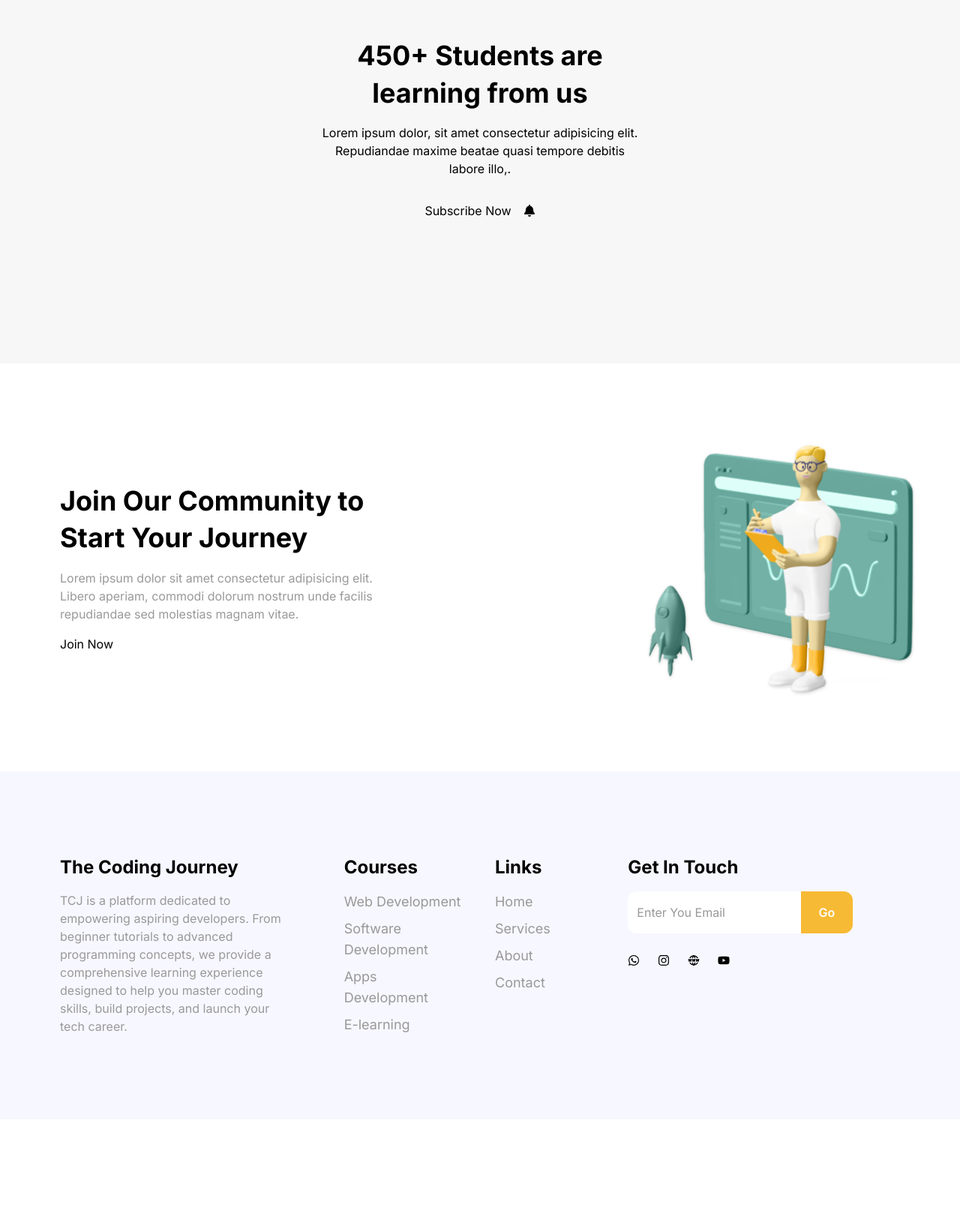
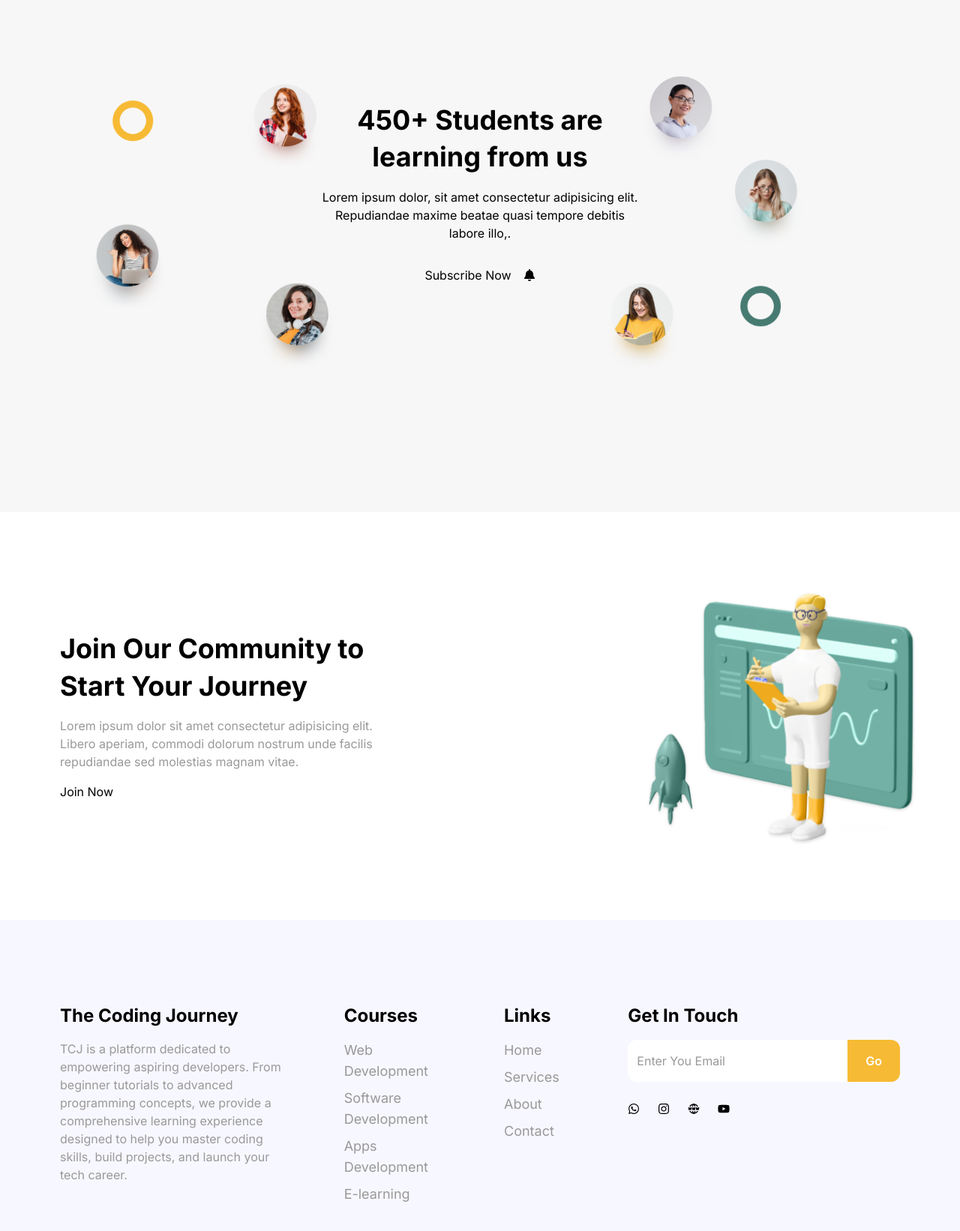
Before and after one commit to hmmasudsarder/resturant, a Next.js app: page / in a window 1280 px wide. Shown: the part 1407-3049 px from the top of the page at 75% size. Before the commit the page ends 2900 px from the top, so only its background shows below. Built offline with nearby package versions, Linux system fonts and the light colour scheme.

Commit message:
footer solve

```diff
--- a/src/components/footer/Footer.jsx
+++ b/src/components/footer/Footer.jsx
@@ -5,7 +5,7 @@ const Footer = () => {
   return (
     <footer className="py-28 bg-[#f7f7ff]">
       <div className="container">
-        <div className="grid grid-cols-1 md:grid-cols-2 lg:grid-cols-3 gap-14 md:gap-4">
+        <div className="grid grid-cols-1 md:grid-cols-2 lg:grid-cols-3 gap-28 md:gap-4">
           {/* Firse Section  */}
           <div className="space-y-4 max-w-[300px]">
             <h2 className="text-2xl font-bold">The Coding Journey</h2>
@@ -17,7 +17,7 @@ const Footer = () => {
             </p>
           </div>
           {/* Secoud Section  */}
-          <div className="grid grid-cols-2 gap-10">
+          <div className="grid grid-cols-2 gap-16">
             <div className="space-y-4">
               <h2 className="text-2xl font-bold">Courses</h2>
               <div className="text-dark2">
@@ -58,7 +58,7 @@ const Footer = () => {
             </div>
           </div>
           {/* third section  */}
-          <div className="space-y-4 max-w-[300px]">
+          <div className="space-y-4 max-w-[600px]">
             <h3 className="text-2xl font-bold">Get In Touch</h3>
             <div className="flex items-center">
                 <input type="text" placeholder="Enter You Email" className="p-3 rounded-s-xl bg-white w-full py-4 focus:ring-0 focus:outline-none placeholder:text-dark2" />
--- a/src/components/navbar/Navbar.jsx
+++ b/src/components/navbar/Navbar.jsx
@@ -22,7 +22,6 @@ const Navbar = () => {
       document.removeEventListener("mousedown", handleOnclickOutSide);
     };
   }, []);
-
   return (
     <div>
       <nav className="w-full lg:bg-light md:bg-slate-400 fixed shadow-lg top-0 left-0 right-0 z-50">
--- a/src/components/subscribe/Subscribe.jsx
+++ b/src/components/subscribe/Subscribe.jsx
@@ -1,20 +1,13 @@
 import { FaBell } from "react-icons/fa";
 import BgImage from "../../assets/Images/bg.png";
+import Image from "next/image";
 
-const bgStyle = {
-  backgroundImage: `url(${BgImage})`,
-    backgroundRepeat: "no-repeat",
-    backgroundSize: "cover",
-    backgroundPosition: "center",
-  width: "100%",
-  height: "100%",
-};
-console.log(BgImage);
 const Subscribe = () => {
   return (
-    <section className="bg-[#f7f7f7]">
-      <div style={ bgStyle } className="container py-24 md:py-48">
-        <div className="flex flex-col justify-center">
+    <section className="bg-[#f7f7f7] pb-28">
+      <div className="container py-24 md:py-48">
+        <Image src={BgImage} alt="backgound image" className="w-11/12 -pb-80" width={10000} height={100}/>
+        <div className="flex flex-col justify-center -mt-96">
           <div className="text-center space-y-4 lg:max-w-[430px] mx-auto">
             <h2 className="text-4xl font-bold !leading-snug">
               450+ Students are learning from us
```
